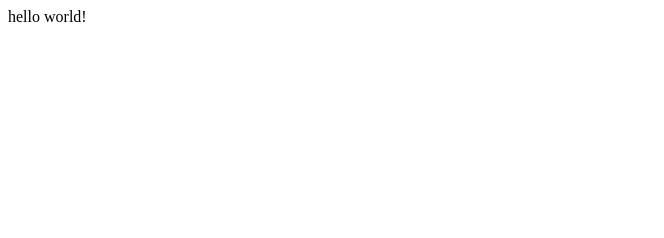
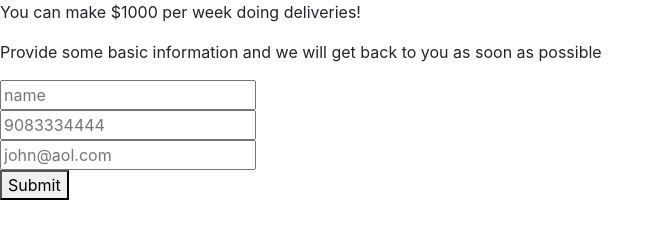
Before and after one commit to adriansap/ddh, a website: page index.html in a window 1280 px wide. Shown: the whole page, without its empty margins (0-664 px from the left). Drawn offline with nearby package versions, Linux system fonts and the light colour scheme.

Commit message:
added form

```diff
--- a/index.html
+++ b/index.html
@@ -12,13 +12,26 @@
     <meta name="description" content="">
     <meta name="viewport" content="width=device-width, initial-scale=1">
     <link rel="stylesheet" href="">
+    <link rel="stylesheet" href="https://stackpath.bootstrapcdn.com/bootstrap/4.4.1/css/bootstrap.min.css"
+        integrity="sha384-Vkoo8x4CGsO3+Hhxv8T/Q5PaXtkKtu6ug5TOeNV6gBiFeWPGFN9MuhOf23Q9Ifjh" crossorigin="anonymous">
 </head>
 
 <body>
     <!--[if lt IE 7]>
             <p class="browsehappy">You are using an <strong>outdated</strong> browser. Please <a href="#">upgrade your browser</a> to improve your experience.</p>
         <![endif]-->
-    <p>hello world!</p>
+    <p>You can make $1000 per week doing deliveries!</p>
+    <p>Provide some basic information and we will get back to you as soon as possible</p>
+    <form action="https://submit-form.com/GGCaFc40HpAj2r4OPjTVd" target="_self">
+        <!-- All elements must have a name attribute -->
+        <input type="text" name="name" placeholder="name"> <br>
+        <input type="text" name="phone" placeholder="9083334444"> <br>
+
+        <!-- <textarea name="message" placeholder="Message"></textarea> -->
+        <input type="text" name="email" placeholder="john@aol.com"> <br>
+        <!-- A button of type submit -->
+        <button type="submit">Submit</button>
+    </form>
 
     <script src="" async defer></script>
 </body>
```
